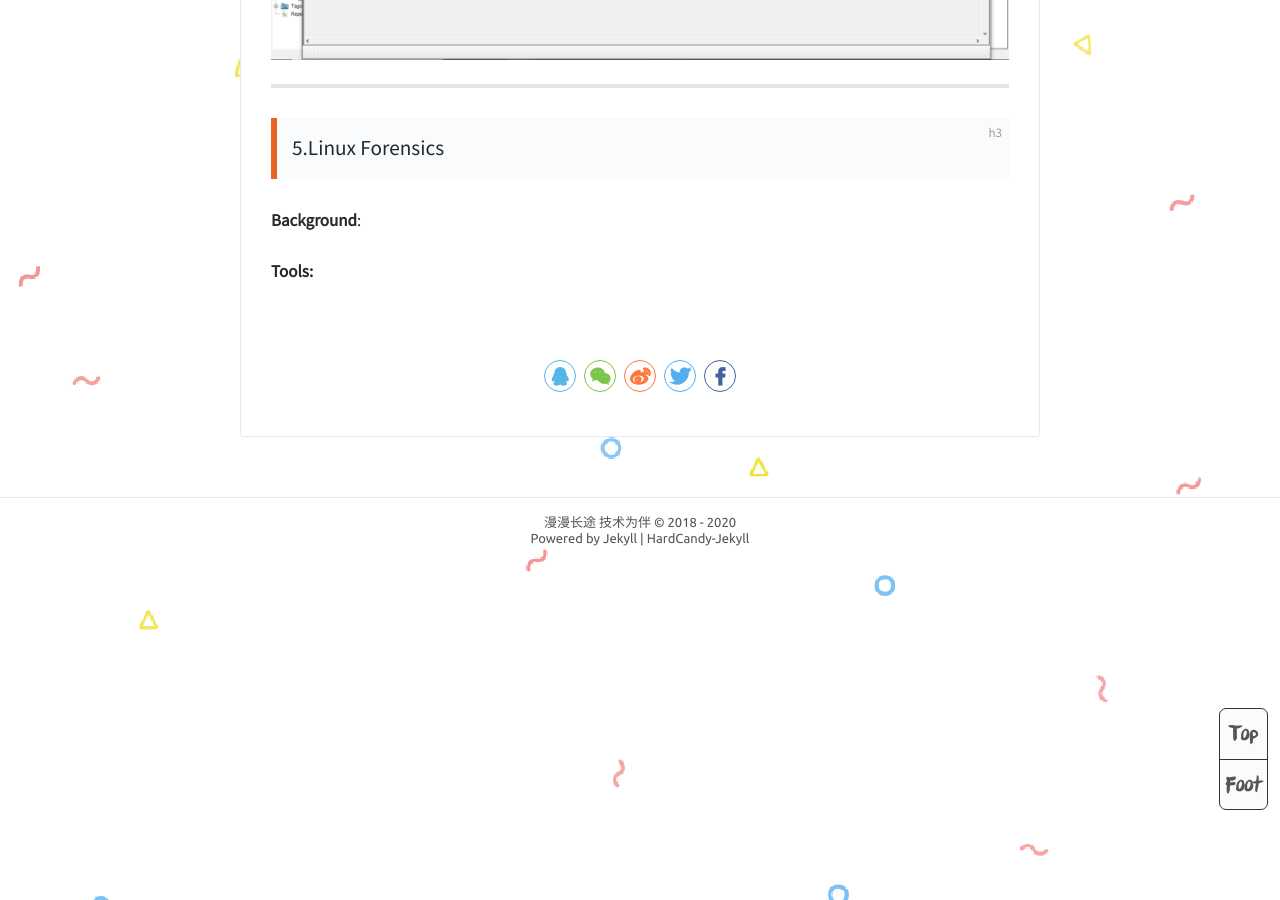
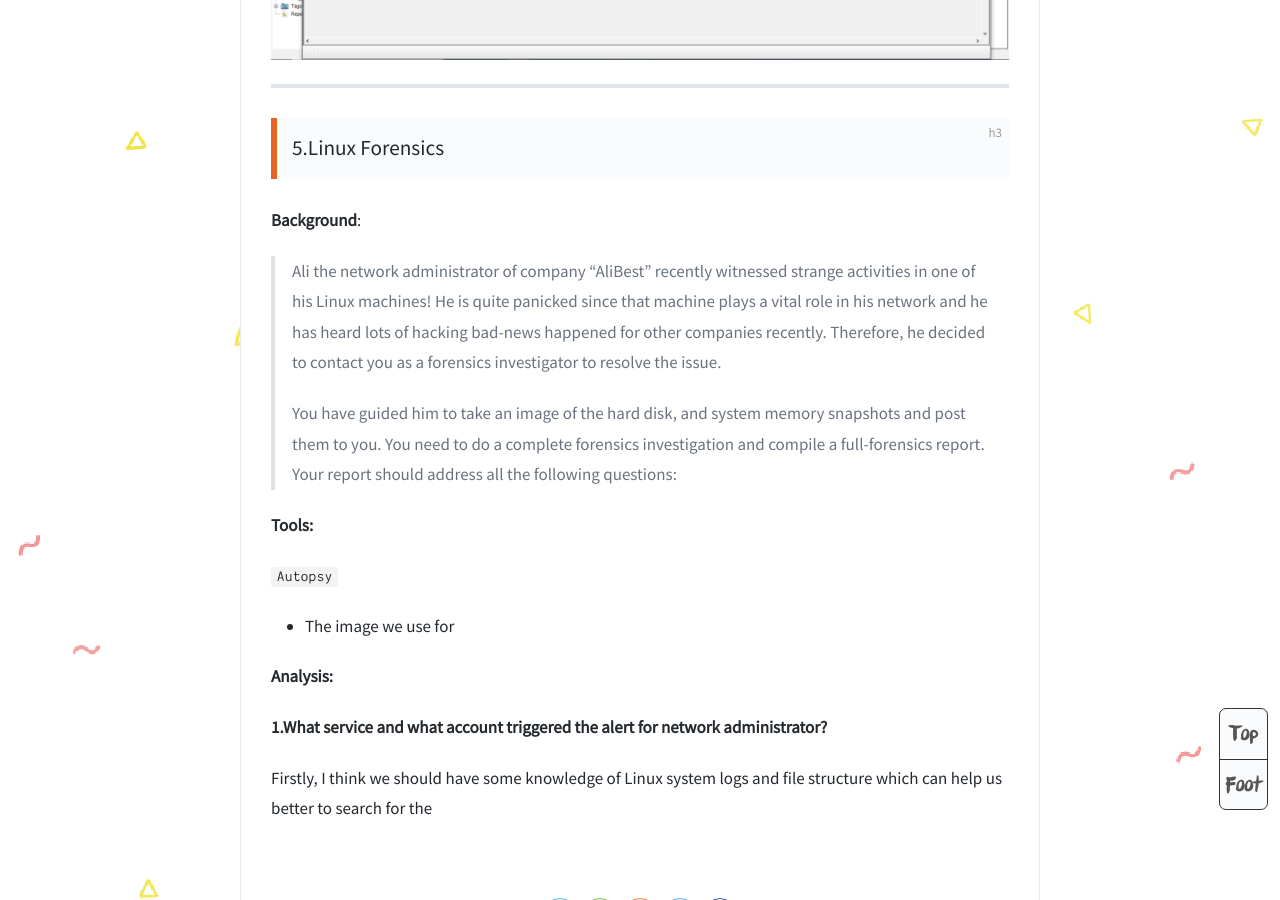
Before and after one commit to DoHerasYang/DoHerasYang.github.io, a Jekyll site: the page built from _posts/2019-12-19-Digital Forensics.md, in a window 1280 px wide and 900 px high, scrolled down 20801 px. Built offline with Jekyll 4.4.1, drawn with Linux system fonts in a browser that asks for light colours; comment, search, counter and statistics services are not loaded.

Commit message:
Update 2019-12-19-Digital Forensics.md

```diff
--- a/_posts/2019-12-19-Digital Forensics.md
+++ b/_posts/2019-12-19-Digital Forensics.md
@@ -241,6 +241,8 @@ You can easily find the website history and cookies from the `Results` subbar. A
 
 ![11](/Pictures/Digital Forensics/Credit Card Fraud/11.png)
 
+
+
 ![12](/Pictures/Digital Forensics/Credit Card Fraud/12.png)
 
 
@@ -253,6 +255,18 @@ You can easily find the website history and cookies from the `Results` subbar. A
 
 **Background**:
 
+>Ali the network administrator of company “AliBest” recently witnessed strange activities in one of his Linux machines! He is quite panicked since that machine plays a vital role in his network and he has heard lots of hacking bad-news happened for other companies recently. Therefore, he decided to contact you as a forensics investigator to resolve the issue.
 >
+>You have guided him to take an image of the hard disk, and system memory snapshots and post them to you. You need to do a complete forensics investigation and compile a full-forensics report. Your report should address all the following questions:
 
 **Tools:**
+
+`Autopsy`
+
+- The image we use for
+
+**Analysis:**
+
+**1.What service and what account triggered the alert for network administrator?**
+
+Firstly, I think we should have some knowledge of Linux system logs and file structure which can help us better to search for the
```
